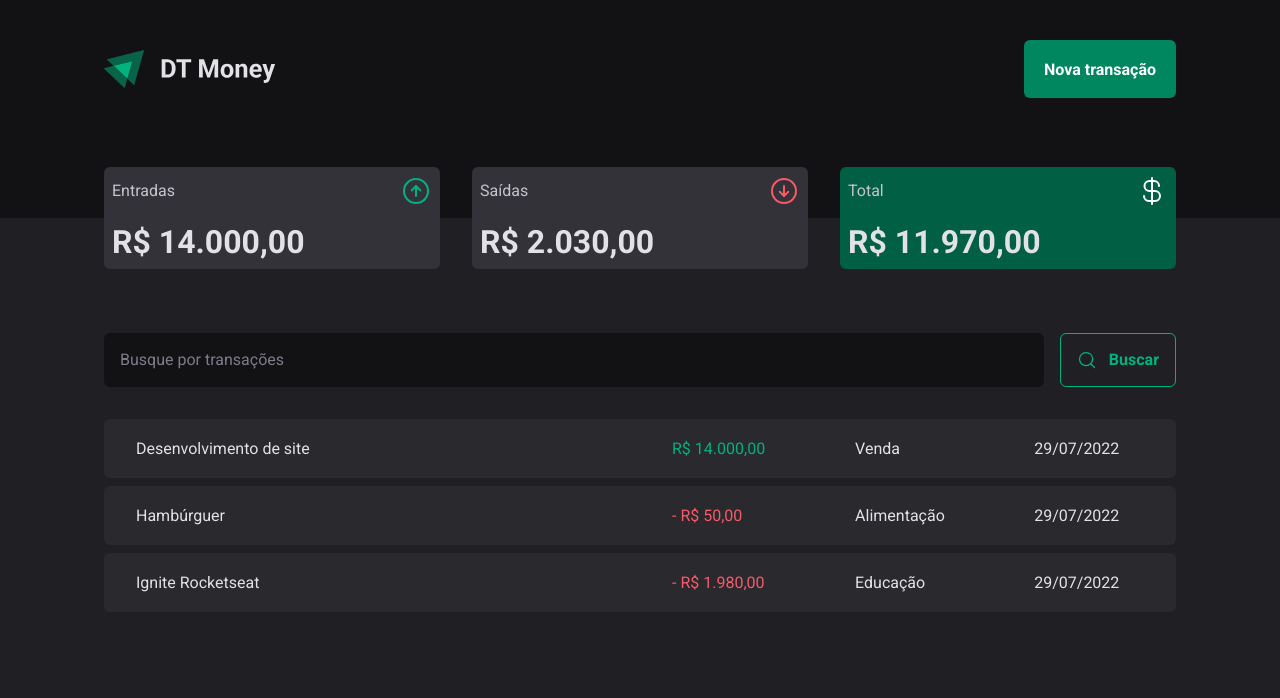
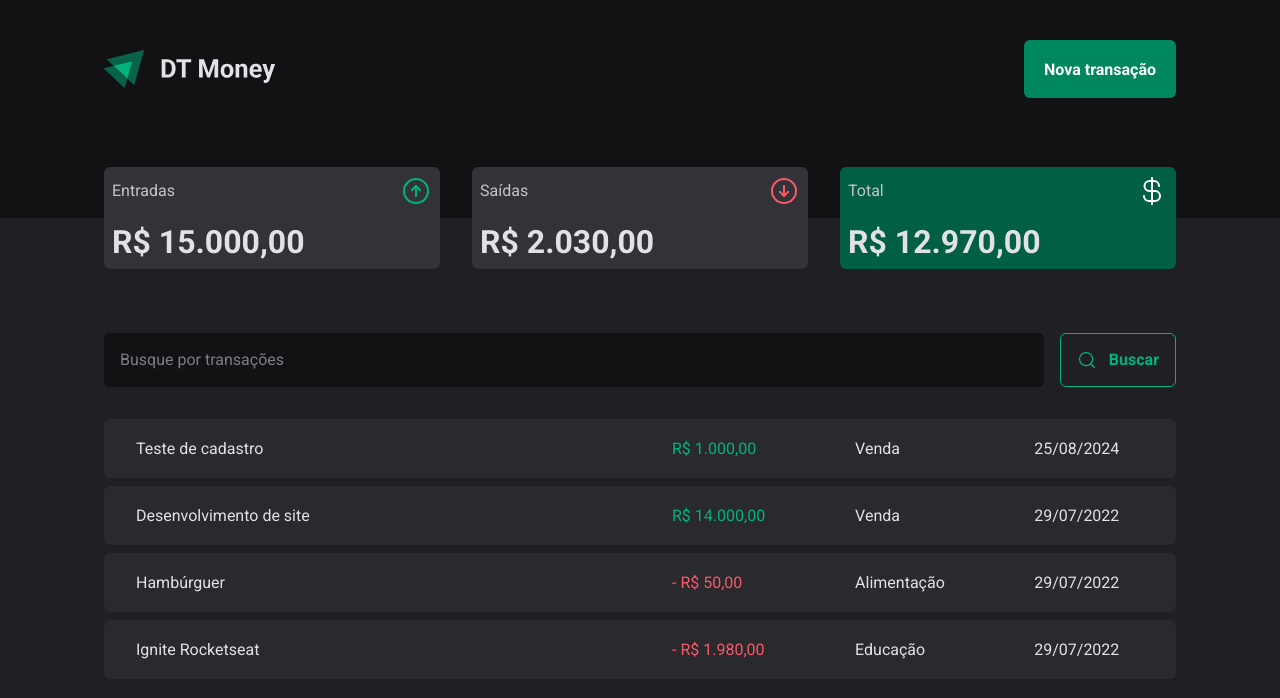
Before and after one commit to alexandronrossi/03-dt-money, a React (Vite) app: page / in a window 1280 px wide. Shown: the top 698 px of the page. Built offline with nearby package versions, Linux system fonts and the light colour scheme; data requests are answered from the project's data file.

Commit message:
Curso: Consumo de API e permormance no ReactJS | Módulo: Conexão com a API | Aula: Criando nova transação

```diff
--- a/server.json
+++ b/server.json
@@ -1,7 +1,7 @@
 {
   "transactions": [
     {
-			"id": 1,
+      "id": "1",
       "description": "Desenvolvimento de site",
       "type": "income",
       "category": "Venda",
@@ -9,7 +9,7 @@
       "createdAt": "2022-07-29T19:36:44.505Z"
     },
     {
-			"id": 2,
+      "id": "2",
       "description": "Hambúrguer",
       "type": "outcome",
       "category": "Alimentação",
@@ -17,12 +17,20 @@
       "createdAt": "2022-07-29T19:30:44.505Z"
     },
     {
-			"id": 3,
+      "id": "3",
       "description": "Ignite Rocketseat",
       "type": "outcome",
       "category": "Educação",
       "price": 1980,
       "createdAt": "2022-07-29T19:24:44.505Z"
+    },
+    {
+      "id": "e0d1",
+      "description": "Teste de cadastro",
+      "price": 1000,
+      "category": "Venda",
+      "type": "income",
+      "createdAt": "2024-08-25T20:38:55.041Z"
     }
   ]
 }
--- a/src/components/NewTransactionModal/index.tsx
+++ b/src/components/NewTransactionModal/index.tsx
@@ -3,6 +3,9 @@
 import * as zod from "zod";
 import { Controller, useForm } from "react-hook-form";
 import { zodResolver } from "@hookform/resolvers/zod";
+import { useContext } from 'react';
+
+import { TransactionsContext } from '../../contexts/TransactionsContext';
 
 import {
 	CancelButton,
@@ -22,11 +25,14 @@
 type newTransactionFormInputs = zod.infer<typeof newTransactionFormSchema>;
 
 export function NewTransactionModal() {
+	const { createTransaction } = useContext(TransactionsContext);
+
 	const {
 		control,
 		register,
 		handleSubmit,
 		formState: { isSubmitting },
+		reset,
 	} = useForm<newTransactionFormInputs>({
 		resolver: zodResolver(newTransactionFormSchema),
 		defaultValues: {
@@ -35,8 +41,9 @@
 	});
 
 	async function handleCreateNewTransaction(data: newTransactionFormInputs) {
-		await new Promise((resolve) => setTimeout(resolve, 2000));
-		console.log(data);
+		await createTransaction(data);
+
+		reset();
 	}
 
 	return (
--- a/src/contexts/TransactionsContext.tsx
+++ b/src/contexts/TransactionsContext.tsx
@@ -11,9 +11,17 @@
 	createdAt: string;
 }
 
+interface CreateTransactionInput {
+	description: string;
+	price: number;
+	category: string;
+	type: 'income' | 'outcome';
+}
+
 interface TransactionsContextType {
 	transactions: Transaction[];
 	fetchTransactions: (query?: string) => Promise<void>;
+	createTransaction: (data: CreateTransactionInput) => Promise<void>;
 }
 
 export const TransactionsContext = createContext({} as TransactionsContextType)
@@ -28,10 +36,24 @@
 	async function fetchTransactions(query?: string) {
 		const response = await api.get('/transactions', {
 			params: {
+				_sort: 'createdAt',
+				_order: 'desc',
 				q: query,
 			}
 		});
 		setTransactions(response.data);
+	}
+
+	async function createTransaction({description, price, category, type}: CreateTransactionInput) {
+		const response = await api.post('/transactions', {
+			description,
+			price,
+			category,
+			type,
+			createdAt: new Date(),
+		});
+
+		setTransactions((state) => [...state, response.data])
 	}
 
 	useEffect(() => {
@@ -39,7 +61,7 @@
 	}, []);
 
 	return (
-		<TransactionsContext.Provider value={{ transactions, fetchTransactions, }}>
+		<TransactionsContext.Provider value={{ transactions, fetchTransactions, createTransaction }}>
 			{children}
 		</TransactionsContext.Provider>
 	);
```
Lines whose indentation alone changed are shown as unchanged.
